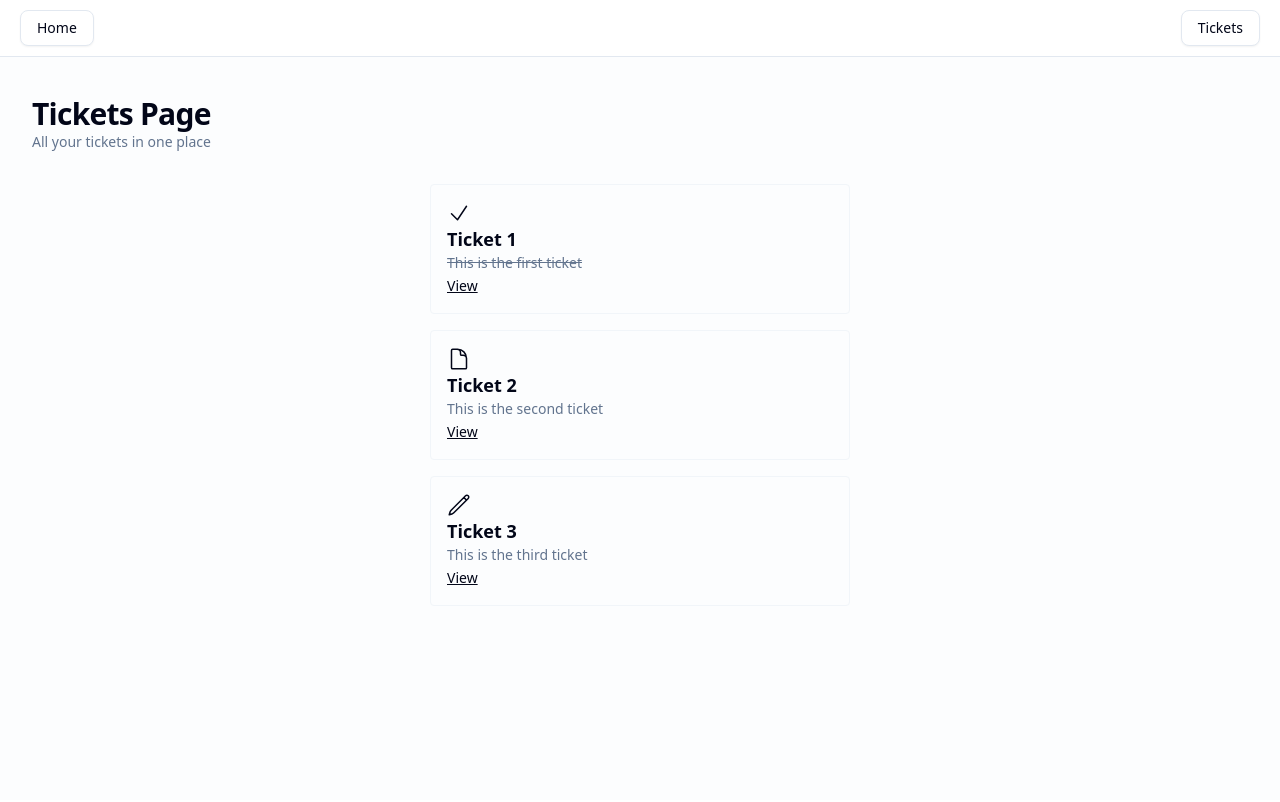
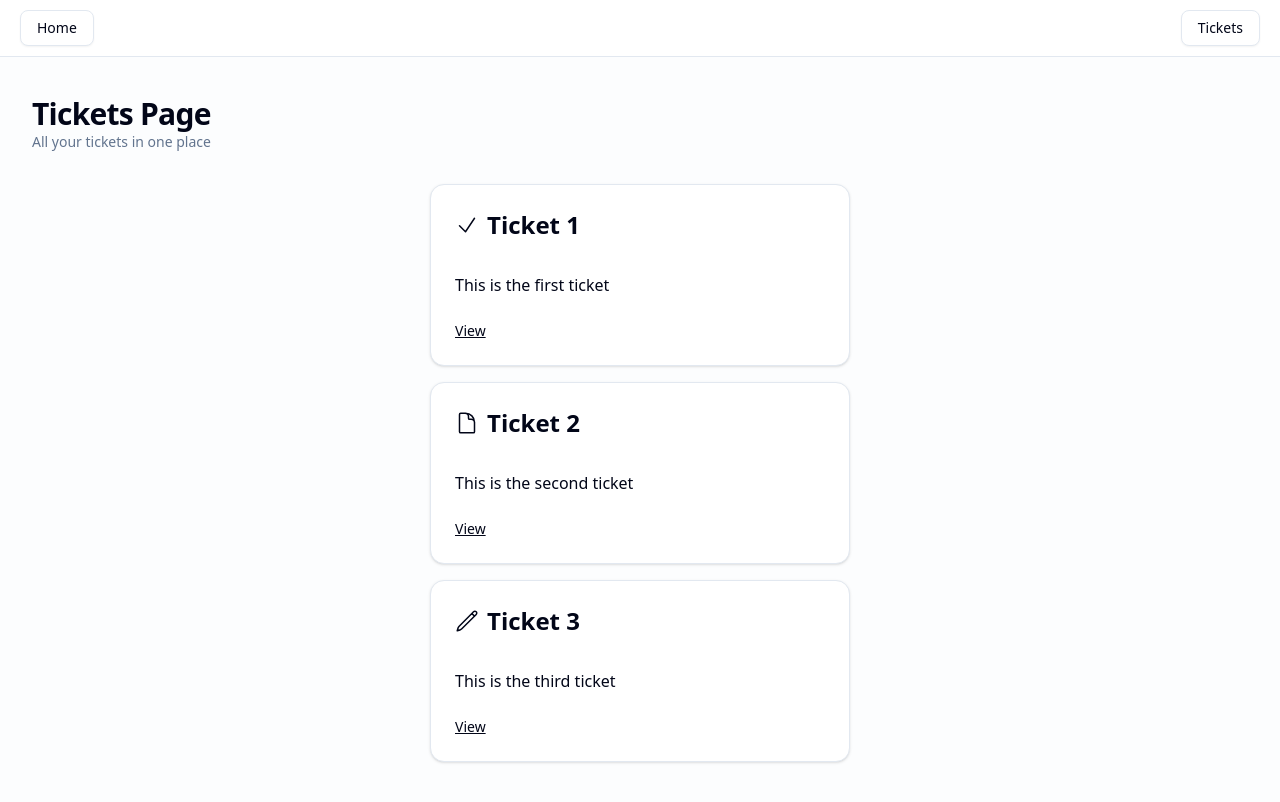
Before and after one commit to isaacrossi/the-road-to-next, a Next.js app: page /tickets in a window 1280 px wide. Shown: the top 802 px of the page. Built offline with nearby package versions, Linux system fonts and the light colour scheme.

Commit message:
Use shadcn card components for ticket list display

```diff
--- /dev/null
+++ b/components/ui/card.tsx
@@ -0,0 +1,91 @@
+import * as React from "react";
+import { cn } from "@/lib/utils";
+
+function Card({ className, ...props }: React.ComponentProps<"div">) {
+  return (
+    <div
+      data-slot="card"
+      className={cn(
+        "bg-card text-card-foreground flex flex-col gap-6 rounded-xl border py-6 shadow-sm",
+        className,
+      )}
+      {...props}
+    />
+  );
+}
+
+function CardHeader({ className, ...props }: React.ComponentProps<"div">) {
+  return (
+    <div
+      data-slot="card-header"
+      className={cn(
+        "@container/card-header grid auto-rows-min grid-rows-[auto_auto] items-start gap-2 px-6 has-data-[slot=card-action]:grid-cols-[1fr_auto] [.border-b]:pb-6",
+        className,
+      )}
+      {...props}
+    />
+  );
+}
+
+function CardTitle({ className, ...props }: React.ComponentProps<"div">) {
+  return (
+    <div
+      data-slot="card-title"
+      className={cn("leading-none font-semibold", className)}
+      {...props}
+    />
+  );
+}
+
+function CardDescription({ className, ...props }: React.ComponentProps<"div">) {
+  return (
+    <div
+      data-slot="card-description"
+      className={cn("text-muted-foreground text-sm", className)}
+      {...props}
+    />
+  );
+}
+
+function CardAction({ className, ...props }: React.ComponentProps<"div">) {
+  return (
+    <div
+      data-slot="card-action"
+      className={cn(
+        "col-start-2 row-span-2 row-start-1 self-start justify-self-end",
+        className,
+      )}
+      {...props}
+    />
+  );
+}
+
+function CardContent({ className, ...props }: React.ComponentProps<"div">) {
+  return (
+    <div
+      data-slot="card-content"
+      className={cn("px-6", className)}
+      {...props}
+    />
+  );
+}
+
+function CardFooter({ className, ...props }: React.ComponentProps<"div">) {
+  return (
+    <div
+      data-slot="card-footer"
+      className={cn("flex items-center px-6 [.border-t]:pt-6", className)}
+      {...props}
+    />
+  );
+}
+
+export {
+  Card,
+  CardAction,
+  CardContent,
+  CardDescription,
+  CardFooter,
+  CardHeader,
+  CardTitle,
+};
--- a/src/app/tickets/page.tsx
+++ b/src/app/tickets/page.tsx
@@ -1,5 +1,14 @@
 import clsx from "clsx";
 import Link from "next/link";
+import {
+  Card,
+  CardAction,
+  CardContent,
+  CardDescription,
+  CardFooter,
+  CardHeader,
+  CardTitle,
+} from "@/components/ui/card";
 import { initialTickets } from "@/src/data";
 import { ticketPath } from "@/src/paths";
 
@@ -72,23 +81,26 @@
 
       <div className="flex-1 flex flex-col items-center gap-y-4 animate-fade-from-top">
         {initialTickets.map((ticket) => (
-          <div
-            key={ticket.id}
-            className="w-full max-w-[420px] p-4 border border-slate-100 rounded"
-          >
-            <div>{TICKET_ICONS[ticket.status]}</div>
-            <h3 className="text-lg font-semibold truncate">{ticket.title}</h3>
-            <p
-              className={clsx("text-sm text-slate-500 truncate", {
-                "line-through": ticket.status === "DONE",
-              })}
-            >
-              {ticket.content}
-            </p>
-            <Link href={ticketPath(ticket.id)} className="text-sm underline">
-              View{" "}
-            </Link>
-          </div>
+          <Card key={ticket.id} className="w-full max-w-[420px]">
+            <CardHeader>
+              <CardTitle className="flex gap-x-2 items-center">
+                <span>{TICKET_ICONS[ticket.status]}</span>
+                <h3 className="truncate text-2xl font-semibold">
+                  {ticket.title}
+                </h3>
+              </CardTitle>
+            </CardHeader>
+            <CardContent>
+              <p className="line-clamp-3 whitespace-break-spaces">
+                {ticket.content}
+              </p>
+            </CardContent>
+            <CardFooter>
+              <Link href={ticketPath(ticket.id)} className="text-sm underline">
+                View
+              </Link>
+            </CardFooter>
+          </Card>
         ))}
       </div>
     </div>
```
